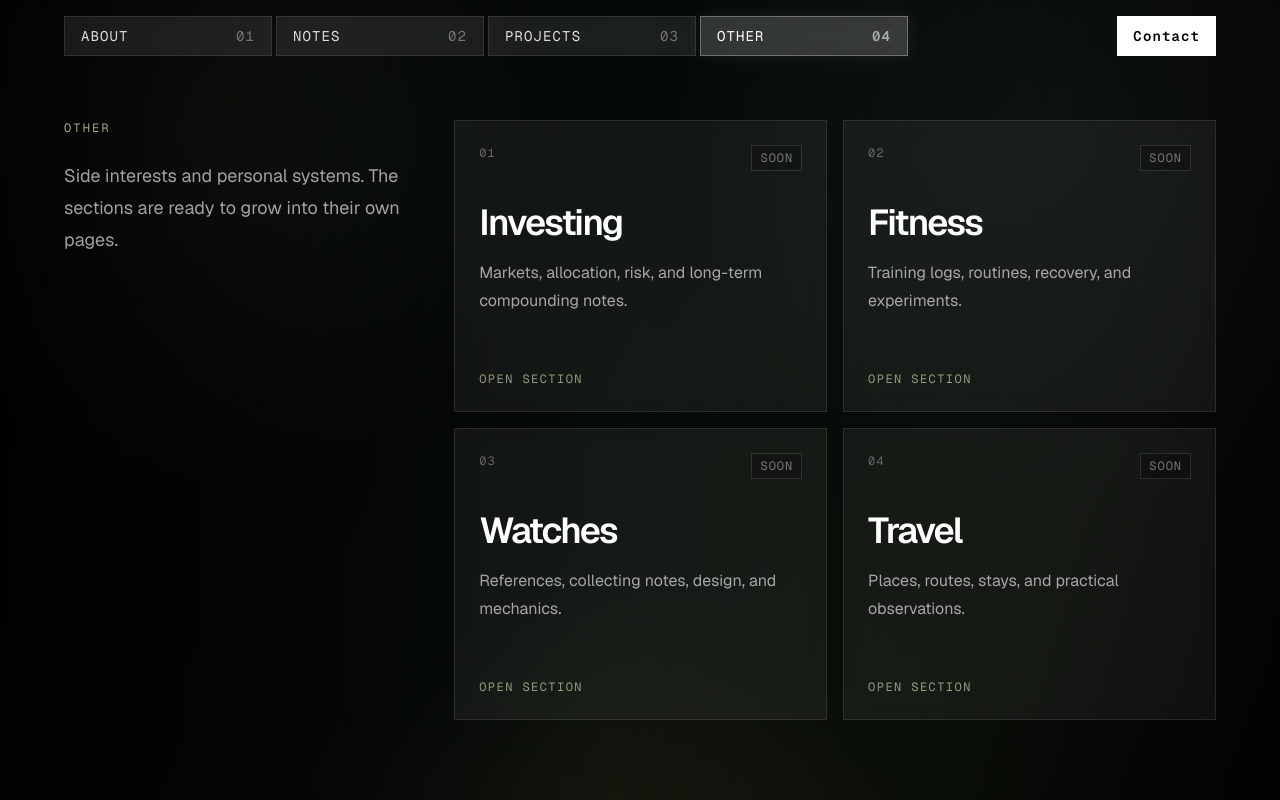
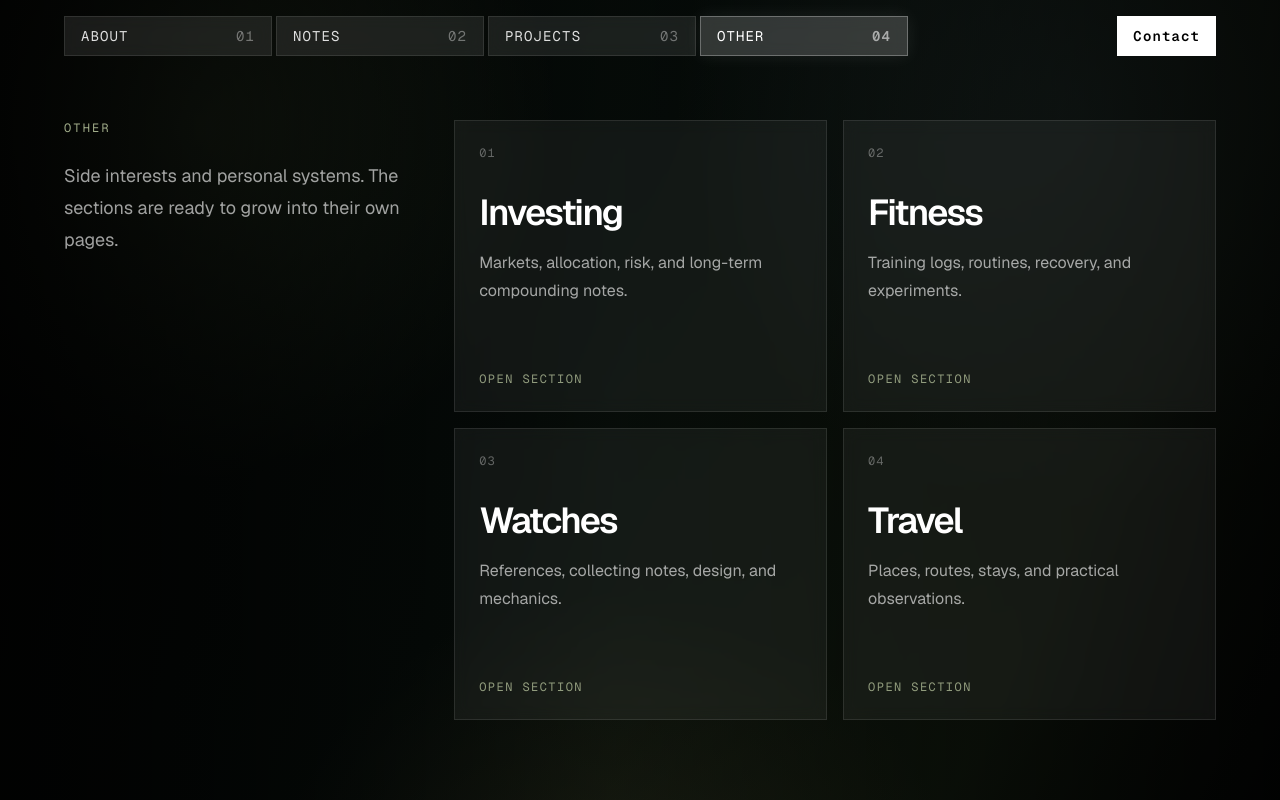
Before and after one commit to lankinenxyz/lankinenxyz-6, a Next.js app: page /other in a window 1280 px wide. Built offline with nearby package versions, Linux system fonts and the light colour scheme.

Commit message:
Remove "soon" tag

```diff
--- a/app/other/page.tsx
+++ b/app/other/page.tsx
@@ -59,9 +59,6 @@ export default function Other() {
                       <p className="font-mono text-xs uppercase tracking-[0.08em] text-white/34">
                         {String(index + 1).padStart(2, "0")}
                       </p>
-                      <span className="border border-white/12 bg-black/20 px-2 py-1 font-mono text-xs uppercase tracking-[0.08em] text-white/42 transition group-hover:border-lime-100/28 group-hover:text-lime-100/72">
-                        Soon
-                      </span>
                     </div>
                     <h2 className="mt-8 text-3xl font-semibold tracking-[-0.05em] text-white sm:text-4xl">
                       {section.title}
```
